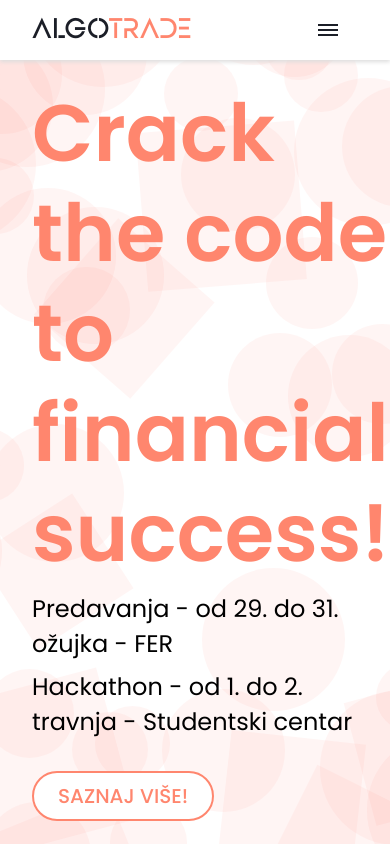
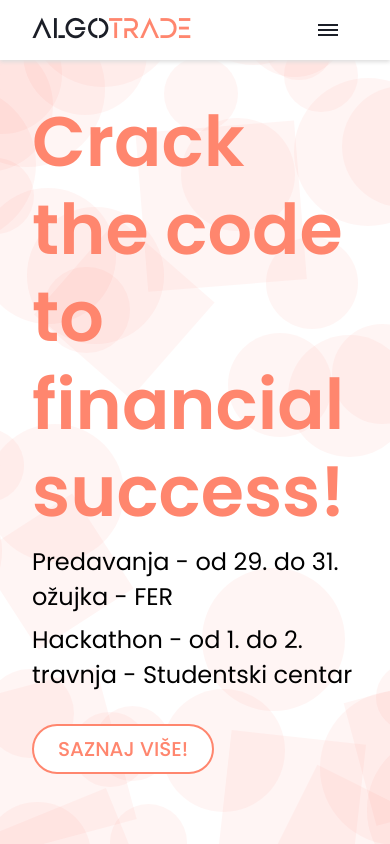
Before and after one commit to x-fer/algotrade-2023-web, a React (Create React App) app: page / in a window 390 px wide. Shown: the top 844 px of the page. Built offline with nearby package versions, Linux system fonts and the light colour scheme.

Commit message:
smaller font on mobile home slide

```diff
--- a/src/components/HomeSlide/homeSlide.scss
+++ b/src/components/HomeSlide/homeSlide.scss
@@ -38,7 +38,7 @@
       .slogan {
         line-height: 100%;
 
-        font-size: 80px;
+        font-size: 70px;
         font-weight: 600;
       }
     }
@@ -57,6 +57,7 @@
 
     .call-to-action-button {
       margin-top: 32px;
+      margin-bottom: 32px;
     }
   }
 }
```
